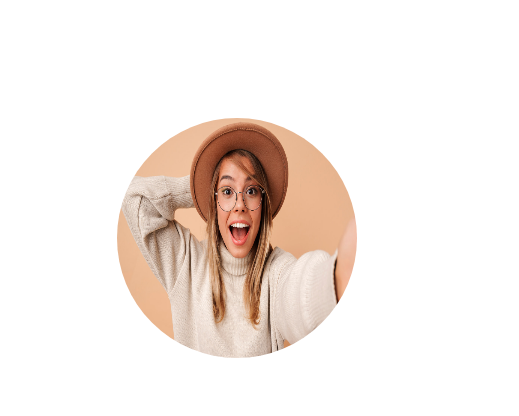
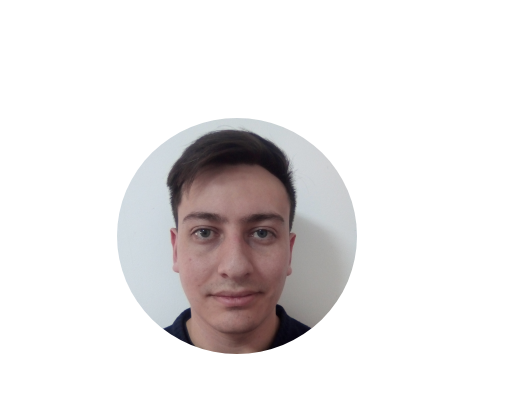
Before and after one commit to FranDavB/ArgProgrProyecto-FrontEnd, a website with bundled scripts: page Proyecto final.html in a window 1280 px wide. Shown: the part 146-562 px from the top of the page, 761-1280 px from the left. Built offline with nearby package versions, Linux system fonts and the light colour scheme.

Commit message:
Cambio de Foto
Asd

```diff
--- a/Proyecto final.html
+++ b/Proyecto final.html
@@ -53,8 +53,8 @@
     <main>
 
         <div class="primer-Container" id="acercaDe">
-            <img src="src imagenes\foto-Perfil.jpg" class="foto-celular">
-            <img src="src imagenes\foto-Perfil.jpg" class="foto">
+            <img src="src imagenes\Foto.jpg" class="foto-celular">
+            <img src="src imagenes\Foto.jpg" class="foto">
             <div class="container">
                 <div class="texto">
                     <div class="titular">
--- a/styles.css
+++ b/styles.css
@@ -51,7 +51,7 @@ nav:hover{
 }
 
 .foto{
-    height: 20vw;
+    height: auto;
     width: 20vw;
     min-height: 75px;
     min-width: 75px;
```
Also changed, not shown: src imagenes/Foto.jpg (added).
